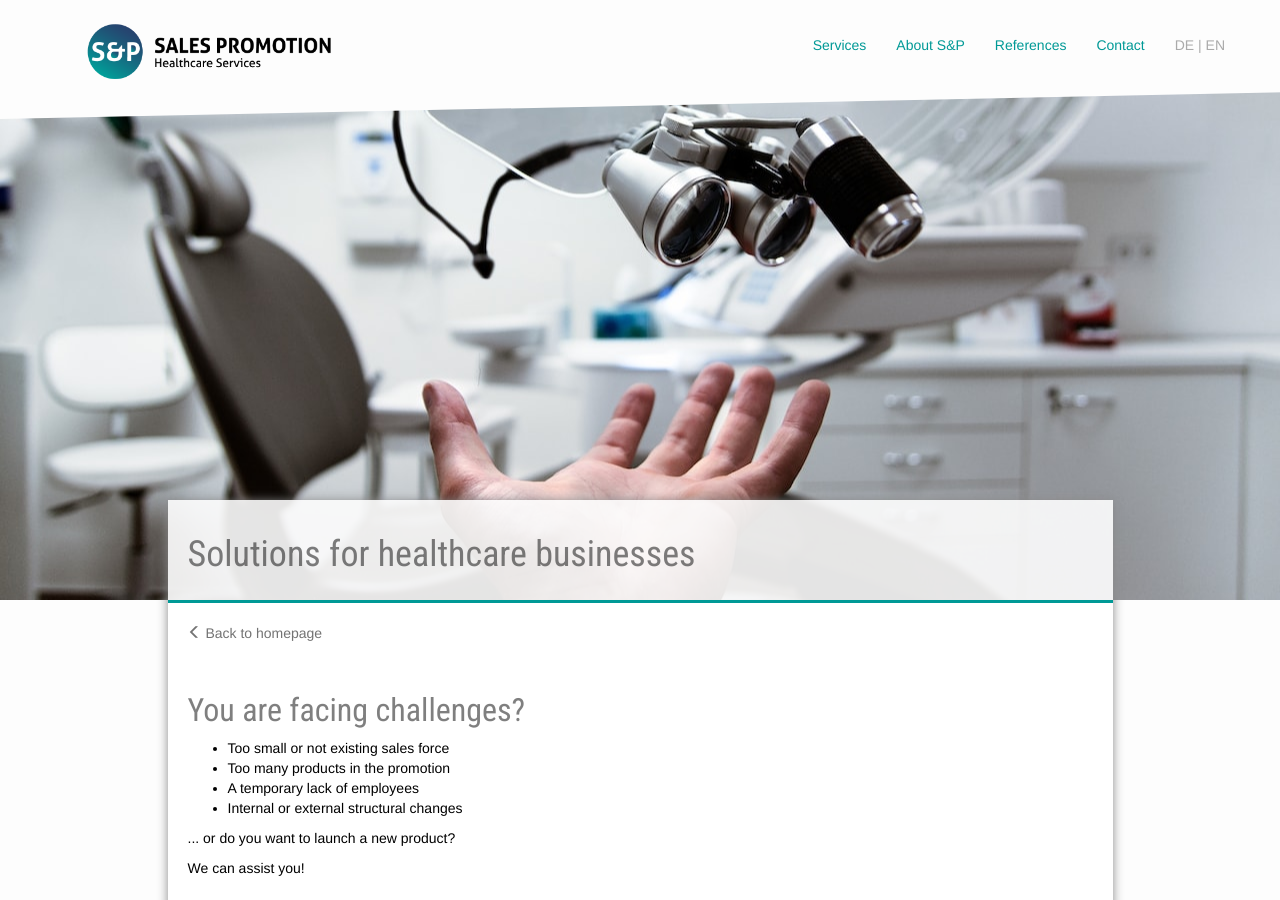
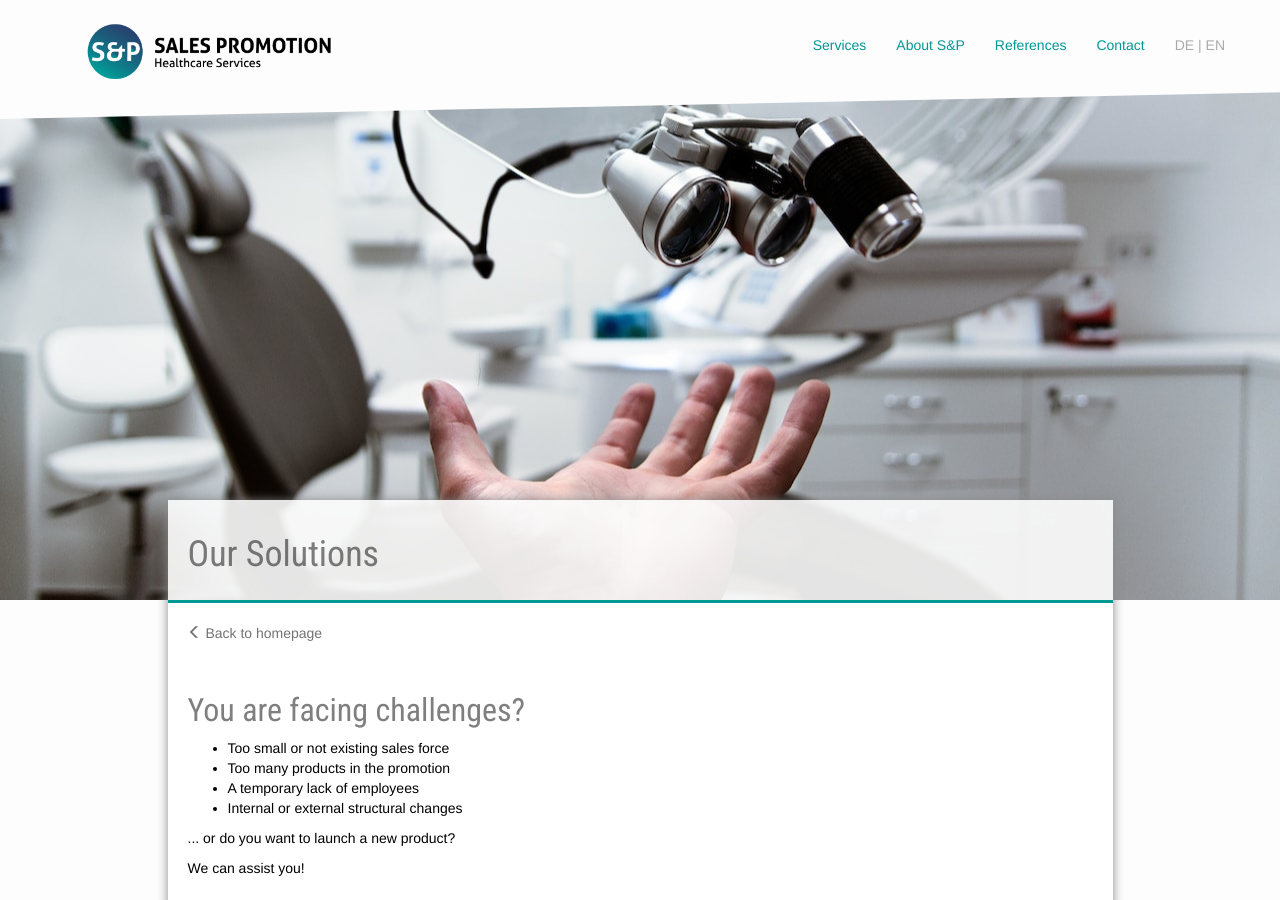
Before and after one commit to samlawski/sp-healthcare, a Jekyll site: the page built from en/solutions.html, in a window 1280 px wide and 900 px high. Built offline with Jekyll 4.4.1, drawn with Linux system fonts in a browser that asks for light colours; nearby versions of some CDN libraries.

Commit message:
Updated 'en/solutions.html' via CloudCannon

```diff
--- a/en/solutions.html
+++ b/en/solutions.html
@@ -2,7 +2,7 @@
 layout: angebot_en
 permalink: /en/solutions/
 header_image_path: /assets/images/solution.jpg
-title: Solutions for healthcare businesses
+title: Our Solutions
 schlagworte:
   - New study results
   - Seasonal focus
@@ -41,6 +41,6 @@
     </div>
   </div>
   <div class="col-sm-6">
-    <img src="/assets/images/megaphone.jpg" alt="Megaphon" class="img-responsive editable">
+    <img src="/assets/images/megaphone.jpg" alt="Megaphon" class="img-responsive editable" />
   </div>
 </div>
```
